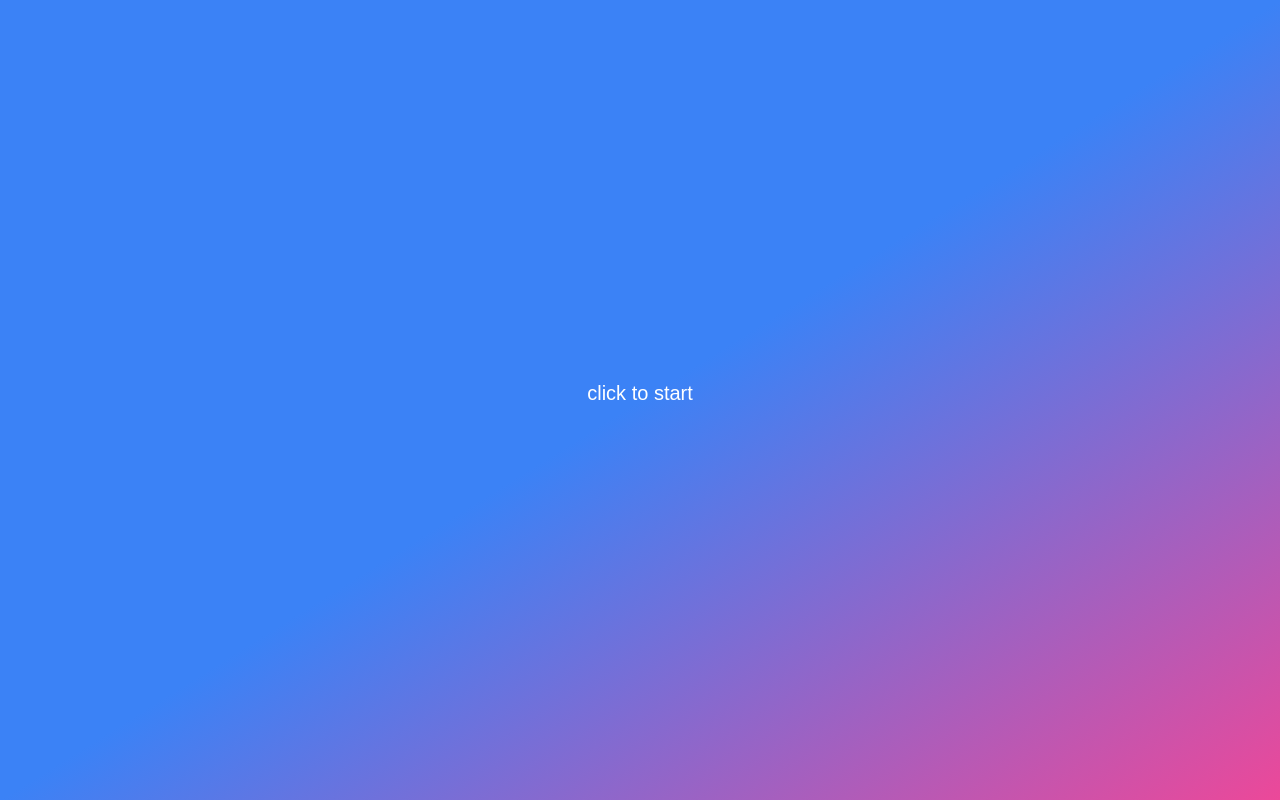
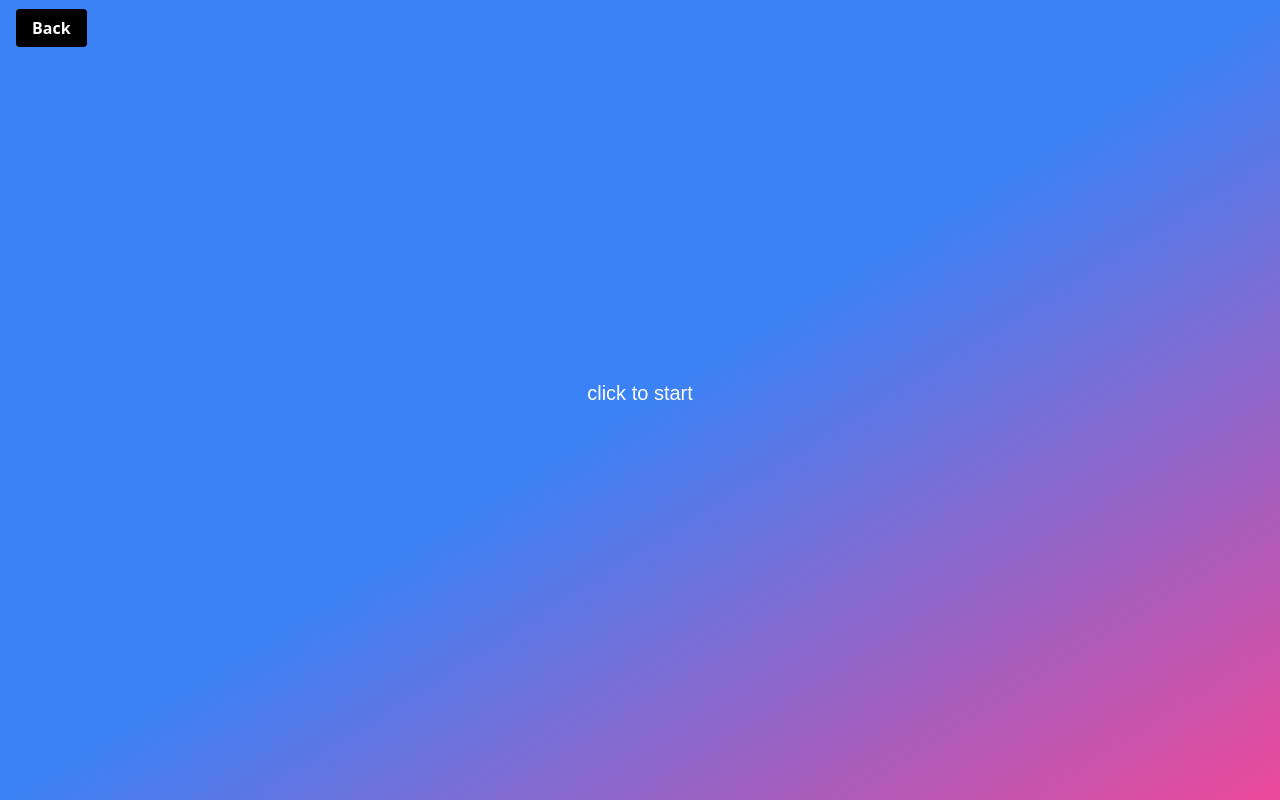
Before and after one commit to BPChance/Music-Visualizer, a website: page ambient.html in a window 1280 px wide. Drawn offline with nearby package versions, Linux system fonts and the light colour scheme.

Commit message:
added back button

```diff
--- a/ambient.html
+++ b/ambient.html
@@ -7,6 +7,9 @@
         <script src="https://cdn.tailwindcss.com"></script>
     </head>
     <body class="flex justify-center items-center h-screen bg-gradient-to-br from-blue-500 via-blue-500 to-pink-500 text-white font-sans">
+        <div class="absolute top-4 left-4">
+            <a href="index.html" class="bg-black text-white font-bold py-2 px-4 rounded hover:bg-blue-200">Back</a>
+        </div>
         <canvas id="visualizer" class="block h-screen"></canvas>
         <script src="ambient.js"></script>
     </body>
```
